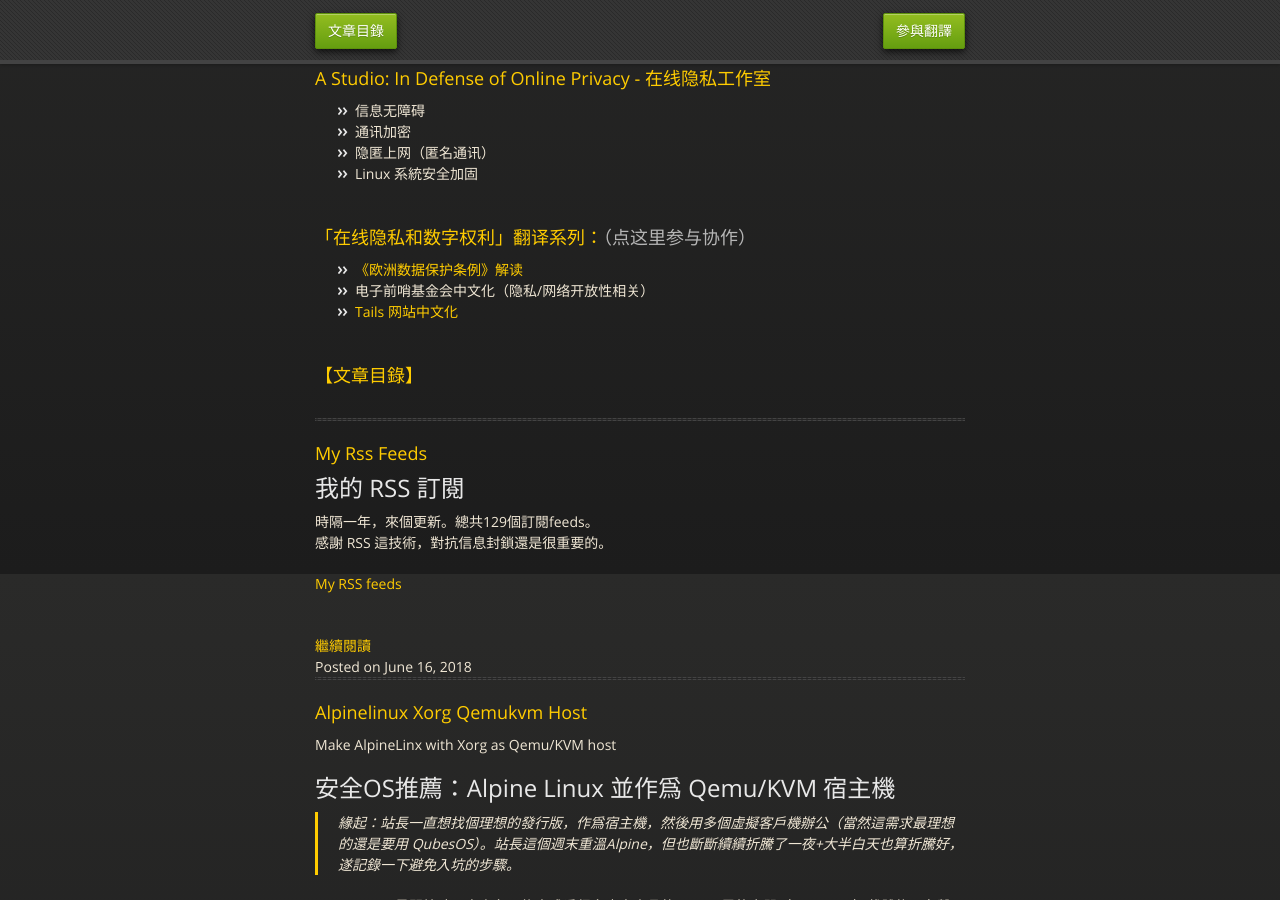
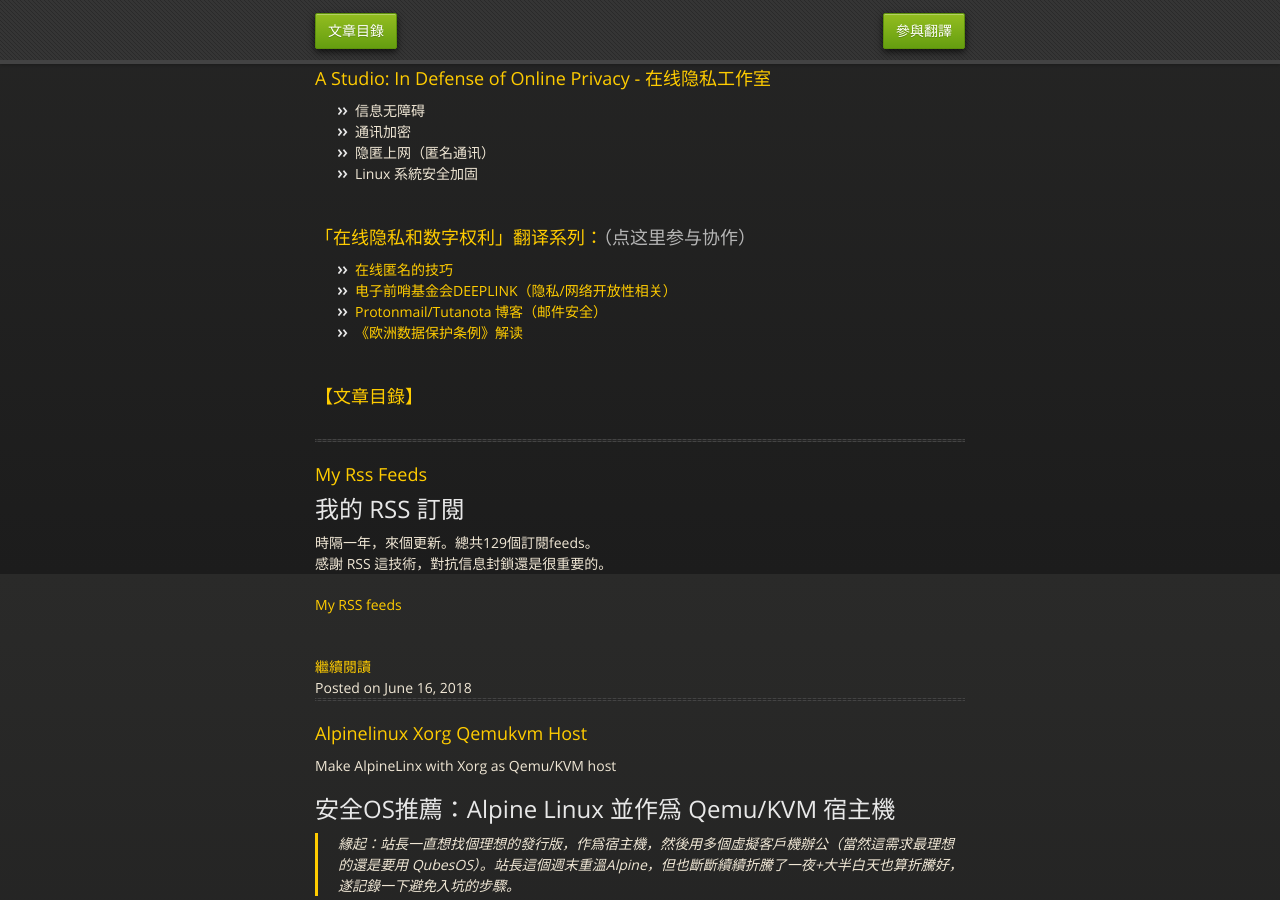
Before and after one commit to mdrights/os-observe, a Jekyll site: the page built from index.html, in a window 1280 px wide and 900 px high, scrolled down 326 px. Built offline with Jekyll 4.4.1, drawn with Linux system fonts in a browser that asks for light colours.

Commit message:
index.html: updated

```diff
--- a/index.html
+++ b/index.html
@@ -30,9 +30,11 @@ date: 2017-04-06
 
 	<h3><a href="https://github.com/mdrights/Digital-rights">「在线隐私和数字权利」翻译系列：</a>（点这里参与协作）</h3>
 	<ul>
-		<li><a href="https://github.com/mdrights/Digital-rights/policies/GDPR/">《欧洲数据保护条例》解读</a></li>
-		<li>电子前哨基金会中文化（隐私/网络开放性相关）
-		<li><a href="https://github.com/mdrights/Tails-zh_CN/">Tails 网站中文化</a></li>
+		<li><a href="https://github.com/mdrights/A匿名策略/">在线匿名的技巧</a></li>
+		<li><a href="https://github.com/mdrights/EFF-l10n/">电子前哨基金会DEEPLINK（隐私/网络开放性相关）</a></li>
+		<li><a href="https://github.com/mdrights/M邮件安全/">Protonmail/Tutanota 博客（邮件安全）</a></li>
+		<li><a href="https://github.com/mdrights/Digital-rights/P隐私政策/">《欧洲数据保护条例》解读</a></li>
+		<!--<li><a href="https://github.com/mdrights/Tails-zh_CN/">Tails 网站中文化</a></li>-->
 	</ul>
 	<br />
 	<h3><a href="{{ site.baseurl }}/toc/">【文章目錄】</a></h3>
```
